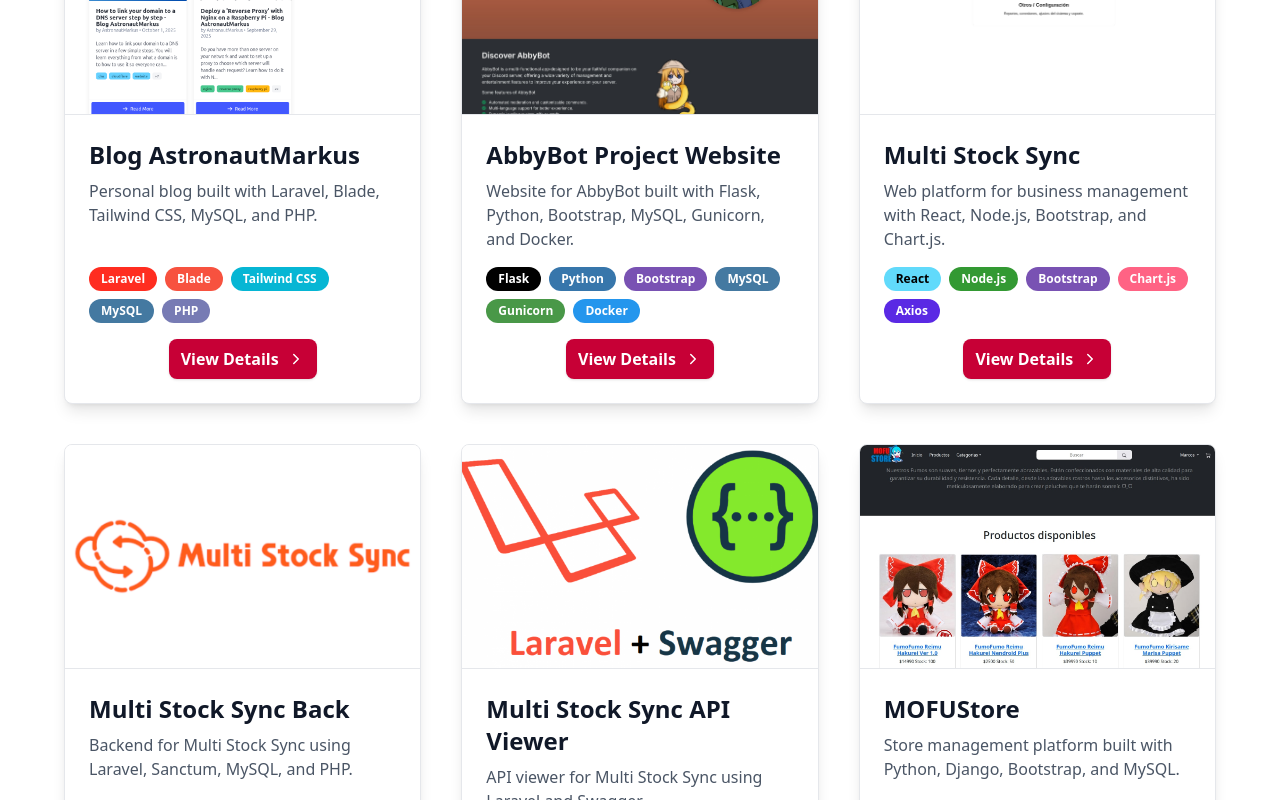
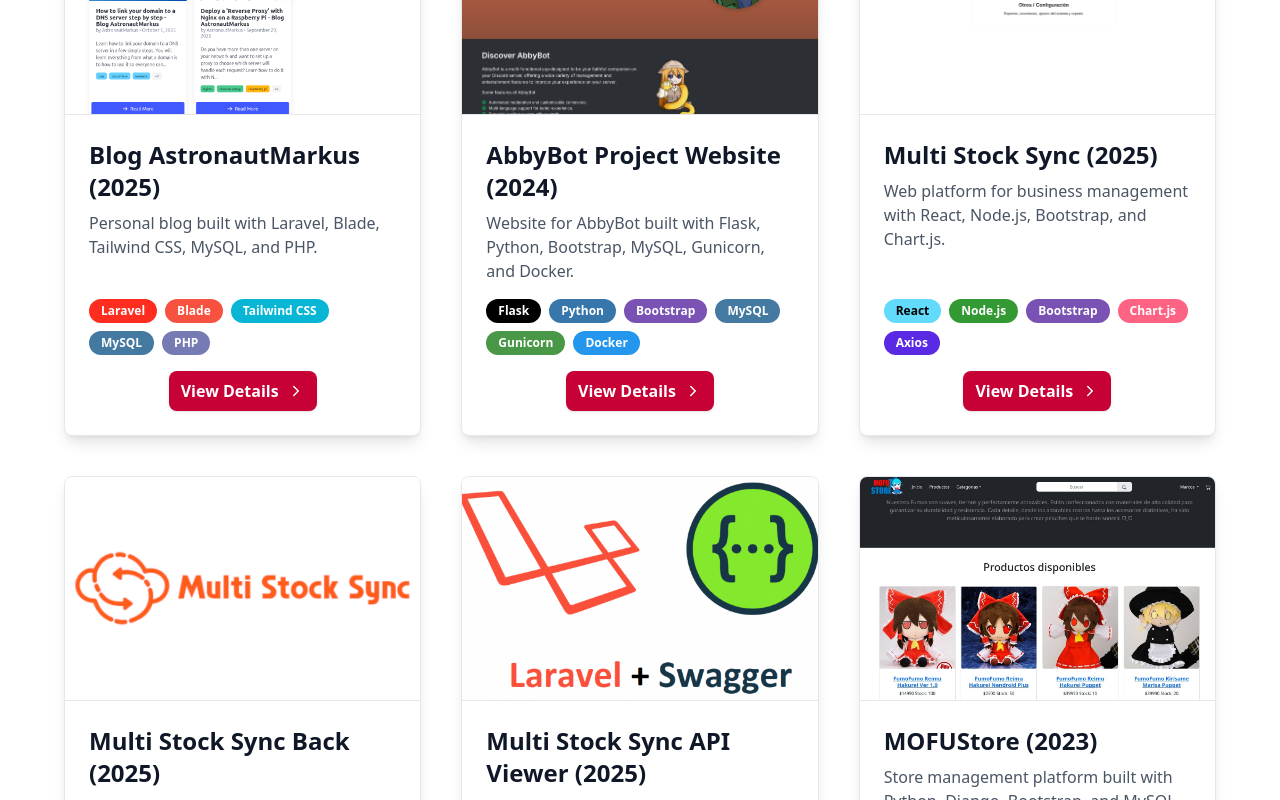
Before and after one commit to AstronautMarkus/astronautmarkus-portfolio, a React (Vite) app in the folder astronautmarkus/: page /projects in a window 1280 px wide. Shown: the part 960-1760 px from the top of the page. Built offline with nearby package versions, Linux system fonts and the light colour scheme; no server answers.

Commit message:
refactor: deleted view details page in projects page and deleted Link, changed for a button.

```diff
--- a/astronautmarkus/src/pages/projects/projects.tsx
+++ b/astronautmarkus/src/pages/projects/projects.tsx
@@ -1,5 +1,4 @@
 import { motion } from "framer-motion";
-import { Link } from "react-router-dom";
 import { ChevronRight } from "lucide-react";
 
 
@@ -78,6 +77,7 @@
   image: string | null;
   tags: Tag[];
   slug: string;
+  year: string | number;
 };
 
 function styleTag(tag: Tag): Tag {
@@ -101,6 +101,7 @@
       styleTag({ name: "Axios" })
     ],
     image: TurnoMaster,
+    year: 2025,
   },
   {
     slug: 'fumo-index',
@@ -114,6 +115,7 @@
       styleTag({ name: "Tailwind CSS" })
     ],
     image: FumoIndex,
+    year: 2025,
   },
   {
     slug: 'abbybot-project',
@@ -125,6 +127,7 @@
       styleTag({ name: "MySQL" })
     ],
     image: AbbyBotProject,
+    year: 2024,
   },
   {
     slug: 'blog-astronautmarkus',
@@ -138,6 +141,7 @@
       styleTag({ name: "PHP" })
     ],
     image: BlogAstronautMarkus,
+    year: 2025,
   },
   {
     slug: 'abbybot-project-website',
@@ -152,6 +156,7 @@
       styleTag({ name: "Docker" })
     ],
     image: AbbyBotProjectWebsite,
+    year: 2024,
   },
   {
     slug: 'multi-stock-sync',
@@ -165,6 +170,7 @@
       styleTag({ name: "Axios" })
     ],
     image: MultiStockSync,
+    year: 2025,
   },
   {
     slug: 'multi-stock-sync-back',
@@ -177,6 +183,7 @@
       styleTag({ name: "PHP" })
     ],
     image: MultiStockSyncBack,
+    year: 2025,
   },
   {
     slug: 'multi-stock-sync-api-viewer',
@@ -187,6 +194,7 @@
       styleTag({ name: "Swagger" })
     ],
     image: MultiStockSyncApiViewer,
+    year: 2025,
   },
   {
     slug: 'mofustore',
@@ -199,6 +207,7 @@
       styleTag({ name: "MySQL" })
     ],
     image: MofuStore,
+    year: 2023,
   },
   {
     slug: 'camellosfood-repartidor',
@@ -210,6 +219,7 @@
       styleTag({ name: "Django" })
     ],
     image: CamellosFoodRepartidor,
+    year: 2023,
   },
   {
     slug: 'constru-mic',
@@ -221,6 +231,7 @@
       styleTag({ name: "MySQL" })
     ],
     image: ConstruMic,
+    year: 2024,
   },
   {
     slug: 'mofulunches-web',
@@ -231,6 +242,7 @@
       styleTag({ name: "Bootstrap" })
     ],
     image: MofuLunchesWeb,
+    year: 2024,
   },
   {
     slug: 'mofulunches-api',
@@ -242,6 +254,7 @@
       styleTag({ name: "MongoDB" })
     ],
     image: MofuLunchesApi,
+    year: 2024,
   },
   {
     slug: 'mofulunches-totem',
@@ -253,6 +266,7 @@
       styleTag({ name: "React" })
     ],
     image: MofuLunchesTotem,
+    year: 2024,
   },
   {
     slug: 'mofulunches-eldimon',
@@ -263,6 +277,7 @@
       styleTag({ name: "C++" })
     ],
     image: MofuLunchesElDimon,
+    year: 2024,
   },
   {
     slug: 'mofulunches-listener',
@@ -273,27 +288,8 @@
       styleTag({ name: "PyQt5" })
     ],
     image: MofuLunchesElDimonListener,
-  },
-  {
-    slug: 'mofulunches-app',
-    title: 'Mofu Lunches App',
-    description: 'Mobile app for Mofu Lunches built with Ionic.',
-    tags: [
-      styleTag({ name: "Ionic" }),
-      styleTag({ name: "Angular" })
-    ],
-    image: null,
-  },
-  {
-    slug: 'firestore',
-    title: 'Firestore',
-    description: 'App built with Ionic and Firebase.',
-    tags: [
-      styleTag({ name: "Ionic" }),
-      styleTag({ name: "Firebase" })
-    ],
-    image: null,
-  },
+    year: 2024,
+  }
 ];
 
 
@@ -334,7 +330,7 @@
                 )}
               </div>
               <div className="p-6 flex flex-col flex-1">
-                <h2 className="text-2xl font-bold text-gray-900 mb-2">{project.title}</h2>
+                <h2 className="text-2xl font-bold text-gray-900 mb-2">{project.title} ({project.year})</h2>
                 <p className="text-gray-600 mb-4 text-base flex-1">{project.description}</p>
                 <div className="flex flex-wrap gap-2 mb-4">
                   {project.tags.map((tag) => (
@@ -350,13 +346,12 @@
                     </span>
                   ))}
                 </div>
-                <Link
-                  to={`/projects/${project.slug}`}
-                  className="inline-flex items-center justify-center gap-2 px-3 py-2 bg-rose-700 text-white rounded-lg font-semibold shadow hover:bg-rose-800 transition hover:scale-105 transform duration-300 mt-auto w-fit mx-auto"
+                <button
+                  className="cursor-pointer inline-flex items-center justify-center gap-2 px-3 py-2 bg-rose-700 text-white rounded-lg font-semibold shadow hover:bg-rose-800 transition hover:scale-105 transform duration-300 mt-auto w-fit mx-auto"
                 >
                   View Details
                   <ChevronRight size={18} />
-                </Link>
+                </button>
               </div>
             </motion.section>
           ))}
```
